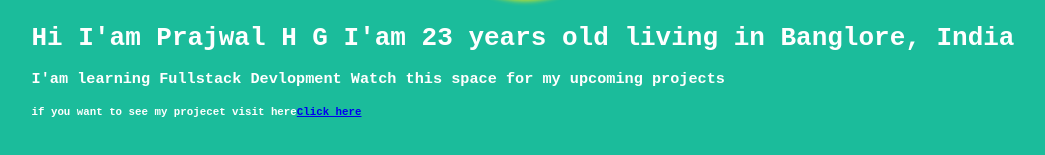
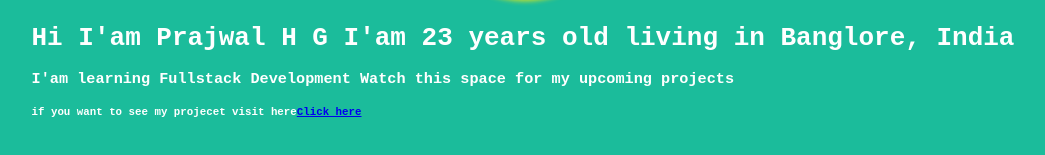
Before and after one commit to prajwalgowdahg/myporfolio, a plain HTML site: page index.html in a window 1280 px wide. Shown: the part 429-584 px from the top of the page, without its empty margins (117-1162 px from the left). Drawn offline with Linux system fonts and the light colour scheme.

Commit message:
Update index.html

```diff
--- a/index.html
+++ b/index.html
@@ -11,7 +11,7 @@
 		<div class="site-header-content">
 
 		<h1>Hi I'am Prajwal H G I'am 23 years old living in Banglore, India</h1>
-		<h3>I'am learning Fullstack Devlopment Watch this space for my upcoming projects</h3>
+		<h3>I'am learning Fullstack Development Watch this space for my upcoming projects</h3>
 		<h5>if you want to see my projecet visit here<a href="https://github.com/prajwalgowdahg/">Click here</a></h5>
 	</div>
 	</header>
```
